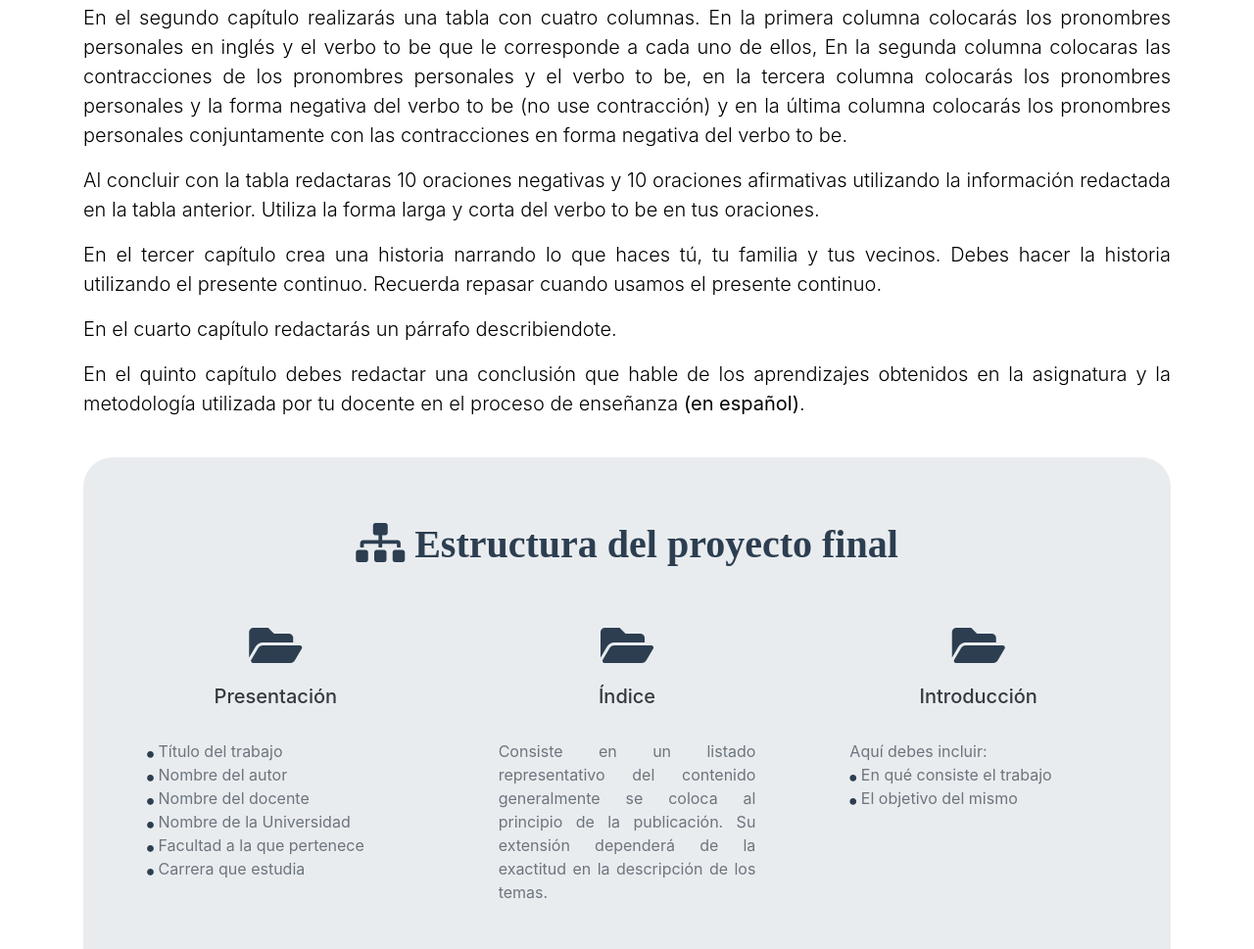
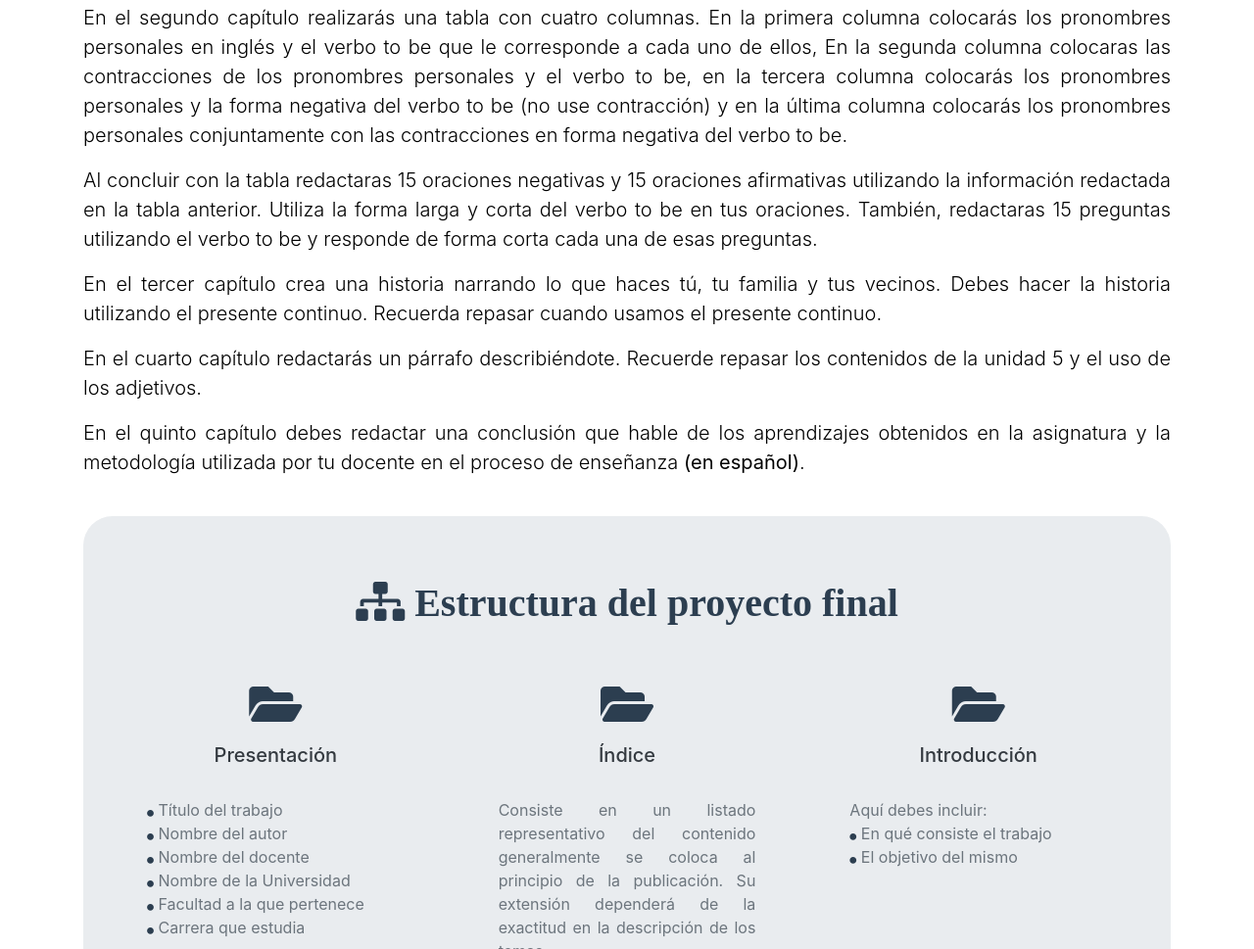
Before and after one commit to Aarias23/project_description, a plain HTML site: page index.html in a window 1280 px wide. Shown: the part 825-1794 px from the top of the page at 98% size. Drawn offline with nearby package versions, Linux system fonts and the light colour scheme.

Commit message:
Update index.html

```diff
--- a/index.html
+++ b/index.html
@@ -50,13 +50,13 @@
         En el segundo capítulo realizarás una tabla con cuatro columnas. En la primera columna colocarás los pronombres personales en inglés y el verbo to be que le corresponde a cada uno de ellos, En la segunda columna colocaras las contracciones de los pronombres personales y el verbo to be, en la tercera columna colocarás los pronombres personales y la forma negativa del verbo to be (no use contracción) y en la última columna colocarás los pronombres personales conjuntamente con las contracciones en forma negativa del verbo to be.
       </p>
       <p class="lead">
-          Al concluir con la tabla redactaras 10 oraciones negativas y 10 oraciones afirmativas utilizando la información redactada en la tabla anterior. Utiliza la forma larga y corta del verbo to be en tus oraciones.
+          Al concluir con la tabla redactaras 15 oraciones negativas y 15 oraciones afirmativas utilizando la información redactada en la tabla anterior. Utiliza la forma larga y corta del verbo to be en tus oraciones. También, redactaras 15 preguntas utilizando el verbo to be y responde de forma corta cada una de esas preguntas.
       </p>
       <p class="lead">
           En el tercer capítulo crea una historia narrando lo que haces tú, tu familia y tus vecinos. Debes hacer la historia utilizando el presente continuo. Recuerda repasar cuando usamos el presente continuo.
       </p>
       <p class="lead">
-          En el cuarto capítulo redactarás un párrafo describiendote.
+          En el cuarto capítulo redactarás un párrafo describiéndote. Recuerde repasar los contenidos de la unidad 5 y el uso de los adjetivos.
       </p>
       <p class="lead">
           En el quinto capítulo debes redactar una conclusión que hable de los aprendizajes obtenidos en la asignatura y la metodología utilizada por
```
